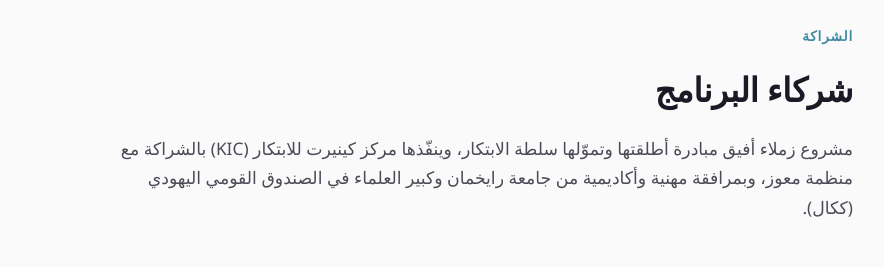
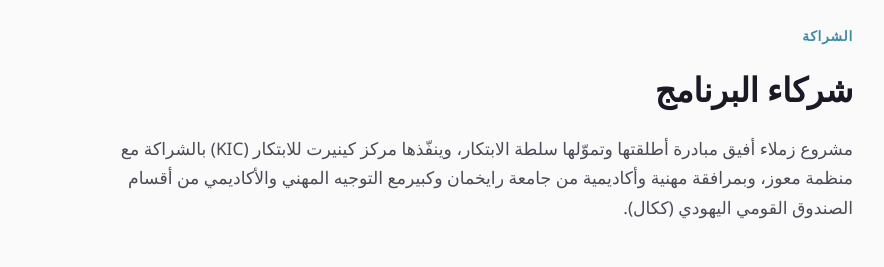
Before and after one commit to kicagrotech/Climate, a plain HTML site: page ar.html in a window 1280 px wide. Shown: the part 7240-7507 px from the top of the page, without its empty margins (353-1237 px from the left). Drawn offline with Linux system fonts and the light colour scheme.

Commit message:
Add files via upload

```diff
--- a/ar.html
+++ b/ar.html
@@ -475,7 +475,7 @@
       <div class="section-head reveal">
         <span class="eyebrow">الشراكة</span>
         <h2>شركاء البرنامج</h2>
-        <p>مشروع زملاء أفيق مبادرة أطلقتها وتموّلها سلطة الابتكار، وينفّذها مركز كينيرت للابتكار (KIC) بالشراكة مع منظمة معوز، وبمرافقة مهنية وأكاديمية من جامعة رايخمان وكبير العلماء في الصندوق القومي اليهودي (ككال).</p>
+        <p>مشروع زملاء أفيق مبادرة أطلقتها وتموّلها سلطة الابتكار، وينفّذها مركز كينيرت للابتكار (KIC) بالشراكة مع منظمة معوز، وبمرافقة مهنية وأكاديمية من جامعة رايخمان وكبيرمع التوجيه المهني والأكاديمي من أقسام الصندوق القومي اليهودي (ككال).</p>
       </div>
 
       <div class="partners-logos reveal">
```
Also changed, not shown: index.html (+1 -1 lines).
